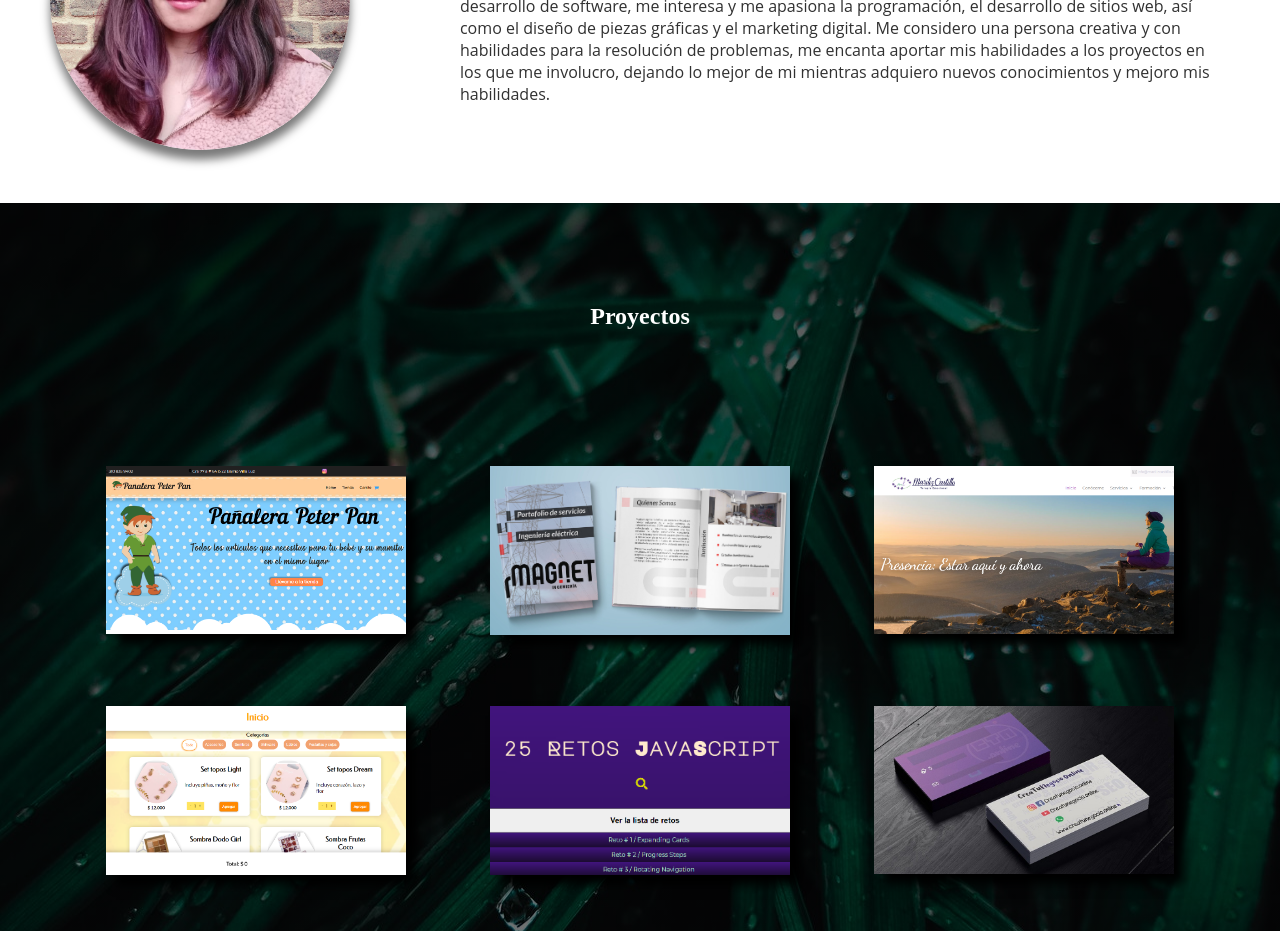
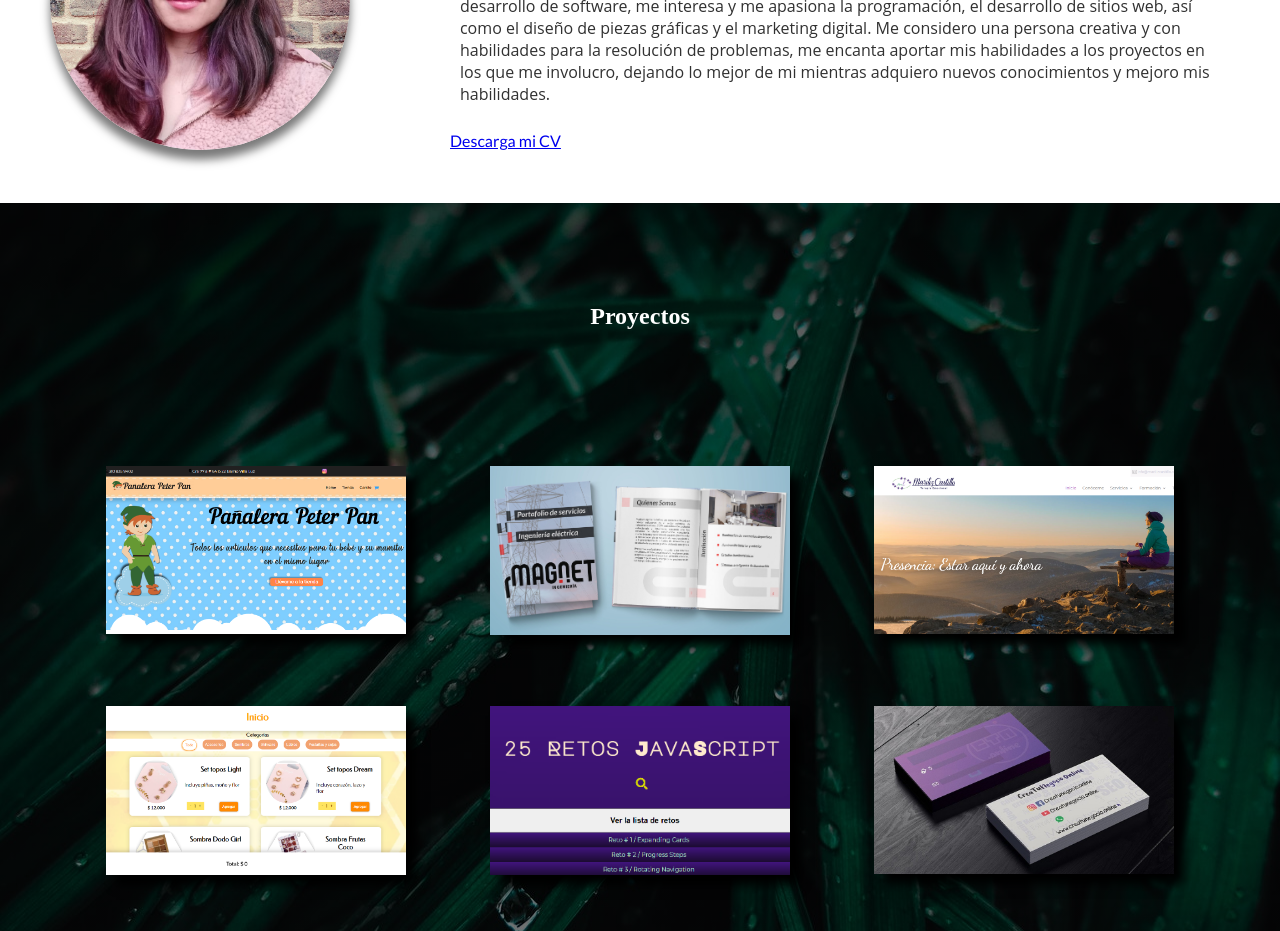
Before and after one commit to PaolaRoa/portfolioReact, a React (Create React App) app: page / in a window 1280 px wide. Shown: the part 900-1831 px from the top of the page. Built offline with nearby package versions, Linux system fonts and the light colour scheme; a web font is replaced by a local one.

Commit message:
add option to download cv

```diff
--- a/src/pages/About.jsx
+++ b/src/pages/About.jsx
@@ -1,6 +1,7 @@
 import React from 'react';
 import '../assets/css/about.css';
 import fotoPerfil from '../assets/images/fotoperfil-100.jpg';
+import CV from '../assets/HojadeVida.pdf'
 import Footer from '../components/Footer.jsx';
 
 const About = () => {
@@ -19,6 +20,7 @@ const About = () => {
                me encanta aportar mis habilidades a
                 los proyectos en los que me involucro, dejando lo mejor de mi mientras adquiero nuevos conocimientos y mejoro mis habilidades.
             </p>
+            <a href={CV}  download="CVPaolaRoa">Descarga mi CV</a>
         </div>
         </div>
 
```
Also changed, not shown: 1 other file (tests, documents, lock files or other folders).
